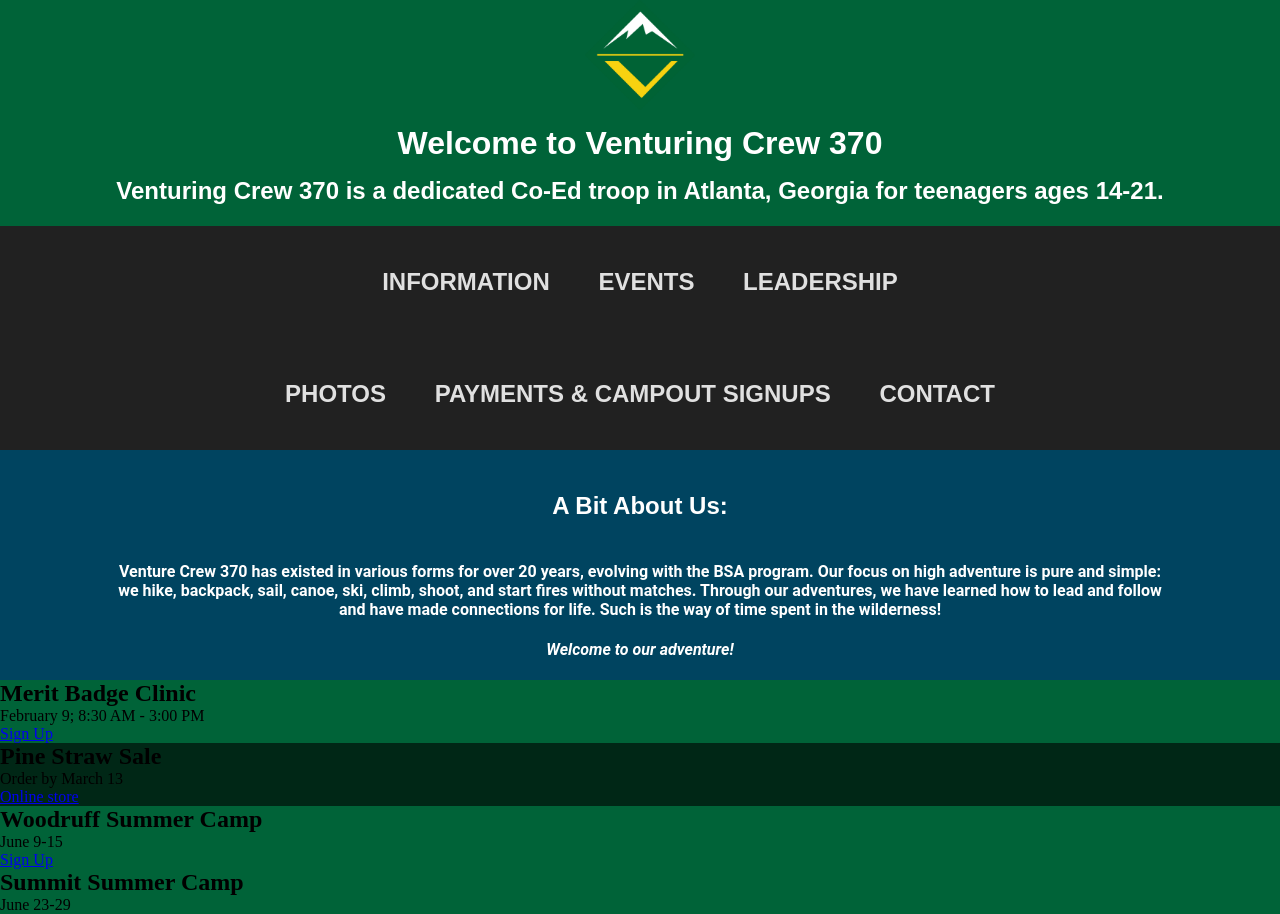
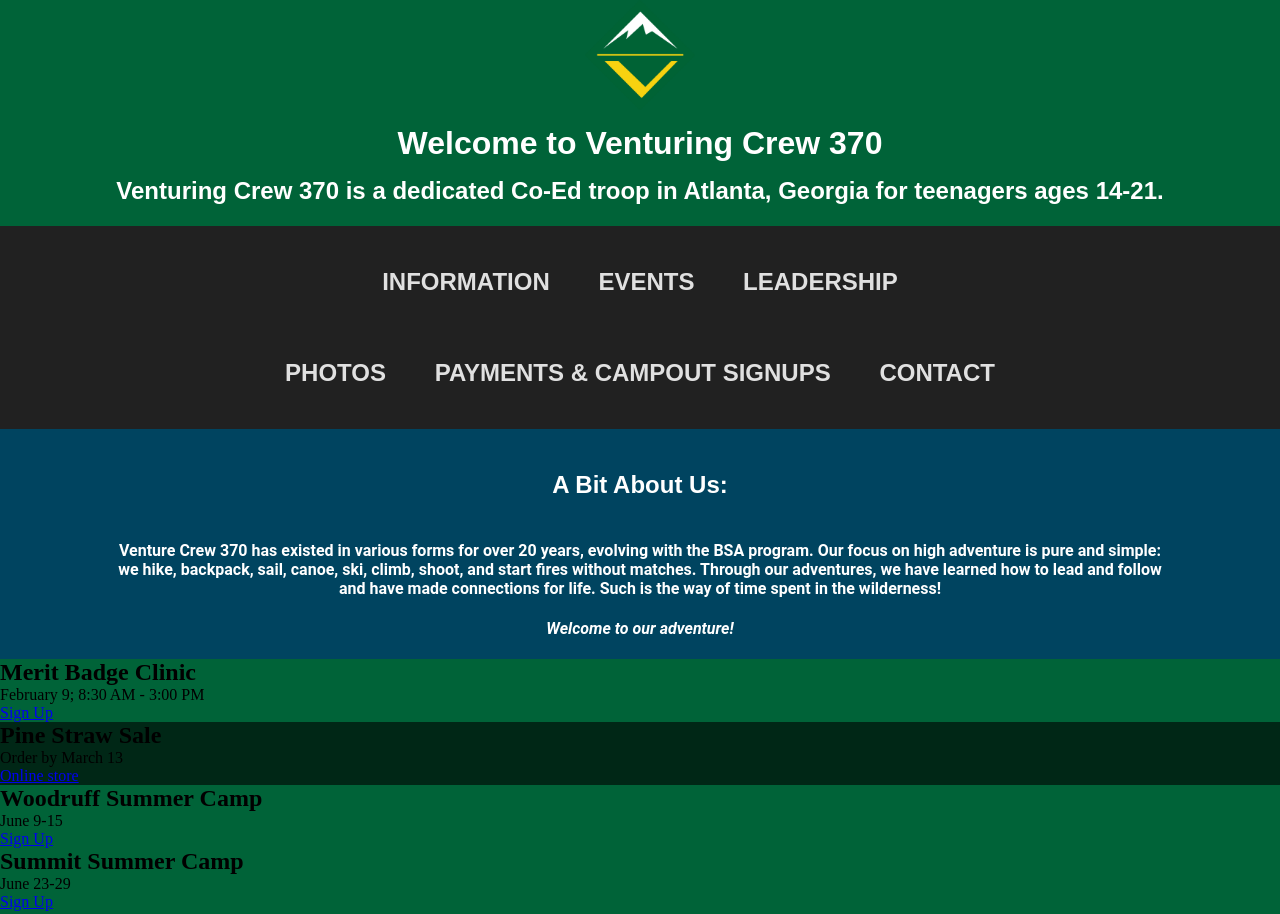
Before and after one commit to crew-370/Crew370, a Jekyll site: the page built from index.html, in a window 1280 px wide. Shown: the top 914 px of the page. Built offline with Jekyll 4.4.1, drawn with Linux system fonts in a browser that asks for light colours.

Commit message:
adjusting padding

```diff
--- a/styles/new-navbar.css
+++ b/styles/new-navbar.css
@@ -23,7 +23,7 @@
   font-weight: bold;
   font-size: 24px;
   font-family: "IBM Plex Sans", sans-serif;
-  padding: 21px 21px 21px 21px;
+  padding: 0px 21px 21px 21px;
 }
 
 .n-navbar-line1 a {
```
